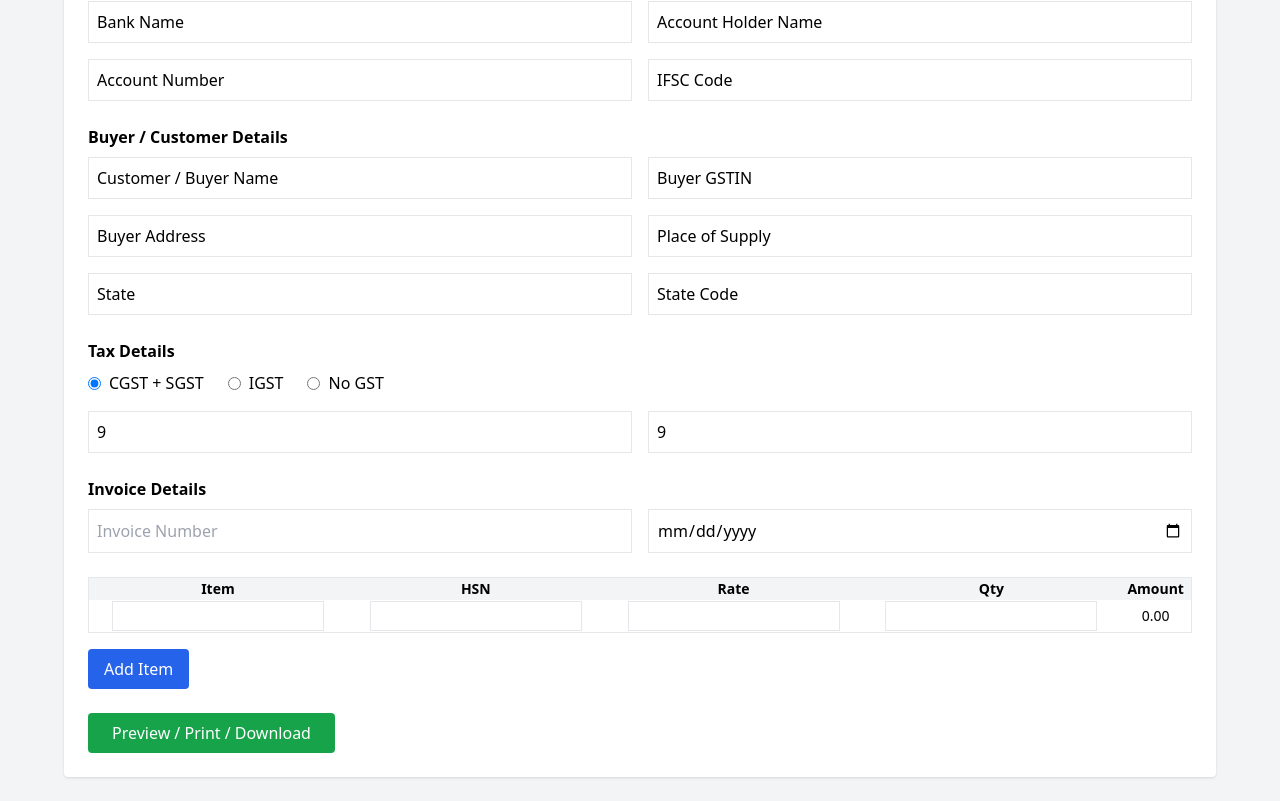
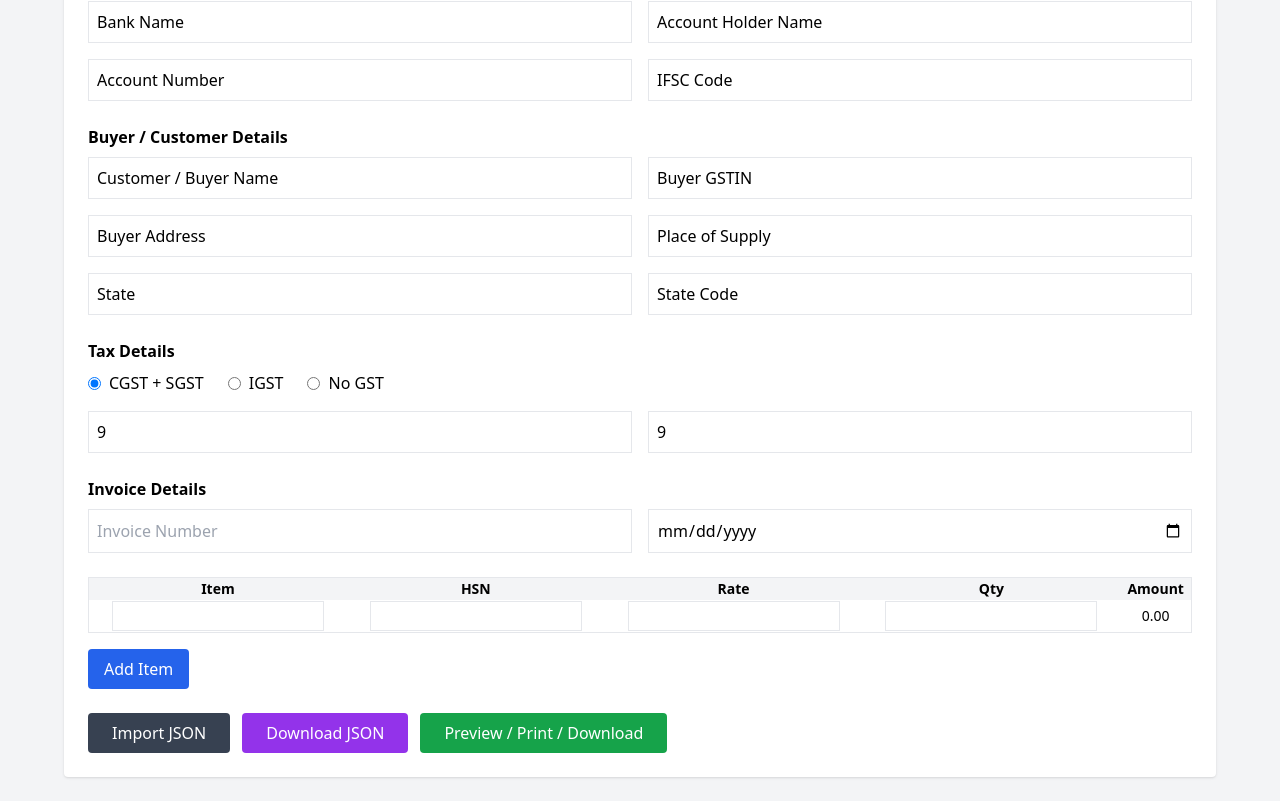
Before and after one commit to alfin004/billing-software, a React (Vite) app: page / in a window 1280 px wide. Shown: the part 275-1076 px from the top of the page. Built offline with nearby package versions, Linux system fonts and the light colour scheme.

Commit message:
No gst changes and download

```diff
--- a/src/BillingApp.tsx
+++ b/src/BillingApp.tsx
@@ -125,7 +125,7 @@ export default function BillingApp() {
         ${seller.address}<br/>
         Mob: ${seller.phone}<br/>
         <strong>${taxType === "NO_GST" ? "INVOICE" : "TAX INVOICE"}</strong><br/>
-        GSTIN: ${seller.gst}
+        ${taxType === "NO_GST" ? "" : `GSTIN: ${seller.gst}`}
       </div>
 
       <table class="no-border" style="margin-top:6px">
@@ -149,7 +149,7 @@ export default function BillingApp() {
           <tr>
             <th>Sl No</th>
             <th>Particulars</th>
-            <th>HSN</th>
+            ${taxType === "NO_GST" ? "" : "<th>HSN</th>"}
             <th>Rate</th>
             <th>Qty</th>
             <th>Amount</th>
@@ -160,7 +160,7 @@ export default function BillingApp() {
             <tr>
               <td style="text-align:center">${idx+1}</td>
               <td>${i.name}</td>
-              <td style="text-align:center">${i.hsn}</td>
+              ${taxType === "NO_GST" ? "" : `<td style="text-align:center">${i.hsn}</td>`}
               <td style="text-align:right">${i.rate}</td>
               <td style="text-align:center">${i.qty}</td>
               <td style="text-align:right">${i.amount.toFixed(2)}</td>
@@ -170,7 +170,7 @@ export default function BillingApp() {
       </table>
 
       <table style="margin-top:6px">
-        <tr><td class="right">Total Taxable Value</td><td class="right">₹${sub.toFixed(2)}</td></tr>
+        ${taxType === "NO_GST" ? "" : `<tr><td class="right">Total Taxable Value</td><td class="right">₹${sub.toFixed(2)}</td></tr>`}
         ${taxType === "CGST_SGST" ? `
           <tr><td class="right">CGST @ ${tax.cgst}%</td><td class="right">₹${cgstAmt.toFixed(2)}</td></tr>
           <tr><td class="right">SGST @ ${tax.sgst}%</td><td class="right">₹${sgstAmt.toFixed(2)}</td></tr>
@@ -206,6 +206,27 @@ export default function BillingApp() {
     if (!w) { setShowCanvasPreview(true); return; }
     w.document.write(invoiceHTML);
     w.document.close();
+  };
+
+  // ===== IMPORT JSON & REBUILD INVOICE =====
+  const importJSON = (file) => {
+    if (!file) return;
+    const reader = new FileReader();
+    reader.onload = (e) => {
+      try {
+        const data = JSON.parse(e.target.result);
+        if (data.seller) setSeller(data.seller);
+        if (data.buyer) setBuyer(data.buyer);
+        if (data.invoice) setInvoice(data.invoice);
+        if (Array.isArray(data.items)) setItems(data.items);
+        if (data.taxType) setTaxType(data.taxType);
+        if (data.tax) setTax(data.tax);
+        alert("Invoice imported successfully");
+      } catch (err) {
+        alert("Invalid invoice JSON file");
+      }
+    };
+    reader.readAsText(file);
   };
 
   return (
@@ -314,6 +335,36 @@ export default function BillingApp() {
         <button onClick={addItem} className="bg-blue-600 text-white px-4 py-2 rounded">Add Item</button>
 
         <div className="flex gap-3 mt-6">
+          <label className="bg-gray-700 text-white px-6 py-2 rounded cursor-pointer">
+            Import JSON
+            <input
+              type="file"
+              accept="application/json"
+              hidden
+              onChange={(e) => importJSON(e.target.files?.[0])}
+            />
+          </label>
+          <button
+            onClick={() => {
+              const data = {
+                seller,
+                buyer,
+                invoice,
+                items,
+                taxType,
+                tax,
+                total,
+                amountInWords
+              };
+              const blob = new Blob([JSON.stringify(data, null, 2)], { type: 'application/json' });
+              const a = document.createElement('a');
+              a.href = URL.createObjectURL(blob);
+              a.download = `invoice_${invoice.number || 'draft'}.json`;
+              a.click();
+              URL.revokeObjectURL(a.href);
+            }}
+            className="bg-purple-600 text-white px-6 py-2 rounded"
+          >Download JSON</button>
           <button onClick={openPreview} className="bg-green-600 text-white px-6 py-2 rounded">Preview / Print / Download</button>
         </div>
       </div>
```
